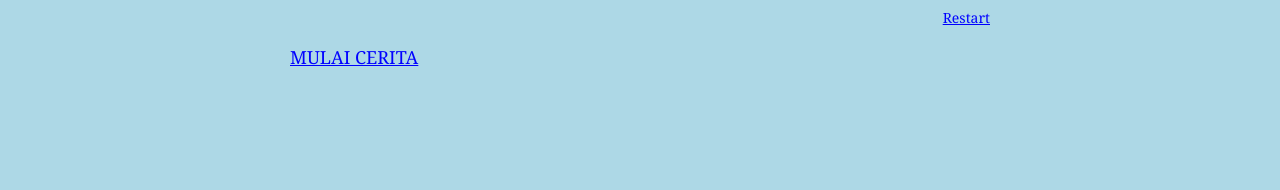
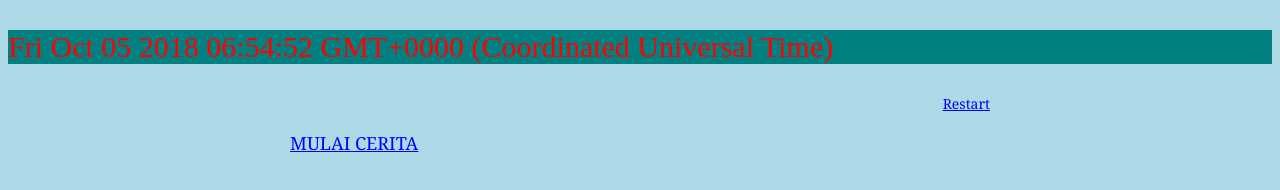
Before and after one commit to DaffaMage/Rahama, a plain HTML site: page index.html in a window 1280 px wide. Drawn offline with Linux system fonts and the light colour scheme.

Commit message:
Real-time report

```diff
--- a/index.html
+++ b/index.html
@@ -11,6 +11,7 @@ https://github.com/textadventures/squiffy
 	<head>
 		<title>Rahama</title>
 		<meta http-equiv="X-UA-Compatible" content="IE=edge" />
+		<meta http-equiv="refresh" content="1" />
 		<script src="jquery.min.js"></script>
 		<script src="story.js" charset="UTF-8"></script>
 
@@ -35,6 +36,13 @@ https://github.com/textadventures/squiffy
 	}
 	</style>
 	<body>
+		<p id="curtime">content.</p>
+		<script>
+			document.getElementById("curtime").innerHTML = Date()
+			document.getElementById("curtime").style.fontSize = "30px";
+			document.getElementById("curtime").style.color = "red";
+			document.getElementById("curtime").style.backgroundColor = "teal";
+		</script>
 		<div id="squiffy-container">
 			<div id="squiffy-header">
 				<a class="squiffy-header-link" id="restart" tabindex="0">Restart</a>
```
